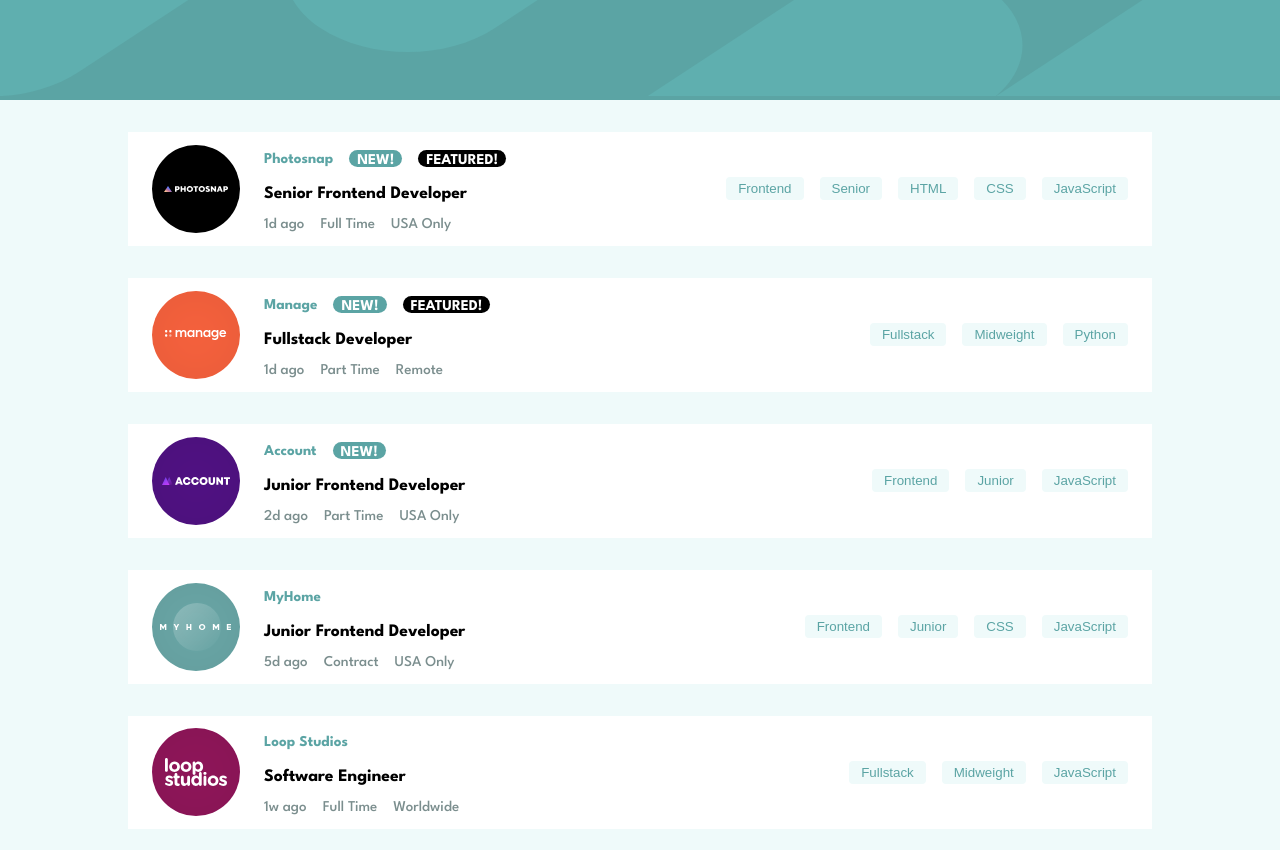
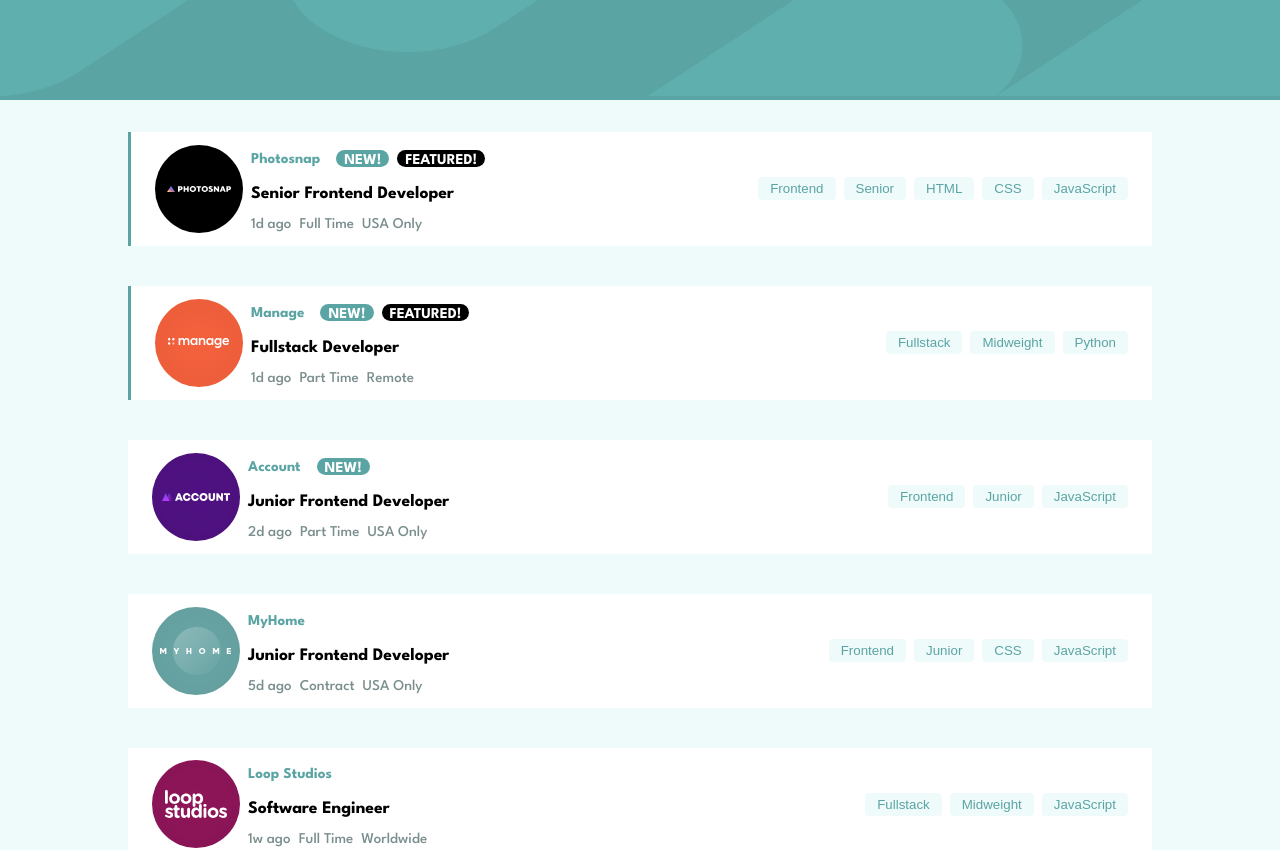
Before and after one commit to Know-Thyself/job-listings-react, a React (Create React App) app: page / in a window 1280 px wide. Shown: the top 850 px of the page. Built offline with nearby package versions, Linux system fonts and the light colour scheme.

Commit message:
responsive design - mobile and desktop layout

```diff
--- a/src/App.css
+++ b/src/App.css
@@ -29,15 +29,10 @@
 	margin: 2rem auto;
 }
 
-.job-list-wrapper {
-  background-color: white;
-  margin-bottom: 2rem;
-  padding: 0 1.5rem;
-}
-
 .categories {
 	display: none;
 	justify-content: flex-start;
+	flex-wrap: wrap;
 	background-color: white;
 	padding: 1rem 1.5rem;
 	gap: 0.5rem;
@@ -66,24 +61,51 @@
 	background-color: black;
 }
 
+.job-list-wrapper {
+	background-color: white;
+	margin-bottom: 2.5rem;
+	padding: 0 1.5rem;
+}
+
 .job-list-wrapper,
-.company-new-featured,
-.left,
-.right,
-.details {
+.left {
 	display: flex;
-  justify-content: space-between;
-  align-items: center;
-  gap: 1rem;
+	flex-direction: column;
+	justify-content: flex-start;
+	align-items: flex-start;
+	text-align: left;
 }
+
+.featured-wrapper {
+	border-left: solid var(--dark-cyan);
+}
+.left {
+	margin-top: 0;
+}
+
+.logo-wrapper {
+	height: 44px;
+	width: 44px;
+	text-align: left;
+	margin-top: -1.3rem;
+}
+
+.company-new-featured {
+	display: flex;
+	gap: 0.5rem;
+}
+.company {
+	margin-right: 0.5rem;
+	color: var(--dark-cyan);
+}
+
 .company-new-featured,
 .position {
 	font-family: 'League Spartan', sans-serif;
 	font-weight: 700;
+	margin-top: -0.65rem;
 }
-.company {
-  color: var(--dark-cyan);
-}
+
 .new,
 .featured {
 	color: white;
@@ -96,25 +118,27 @@
 .featured {
 	background-color: black;
 }
-.description {
-  display: flex;
-  flex-direction: column;
-  justify-content: center;
-  align-items: flex-start;
-}
-
-.company-new-featured,
-.position,
-.details {
-  line-height: normal;
-  margin: 0 0.5rem;
-}
 
 .details {
+	display: flex;
+	justify-content: flex-start;
+	align-items: center;
+	gap: 0.5rem;
 	font-family: 'League Spartan', sans-serif;
 	font-weight: 500;
 	color: var(--dark-grayish-cyan);
+	margin-top: -1.45rem;
 }
+
+.right {
+	display: flex;
+	width: 100%;
+	flex-wrap: wrap;
+	gap: 0.5rem;
+	border-top: solid 1px var(--dark-grayish-cyan);
+	padding: 1rem 0;
+}
+
 .role,
 .level,
 .language,
@@ -134,3 +158,44 @@
 	background-color: var(--dark-cyan);
 	color: white;
 }
+
+@media only screen and (min-width: 729px) {
+	.job-list-wrapper,
+	.left {
+		flex-direction: row;
+	}
+	.logo-wrapper {
+		height: 88px;
+		width: 88px;
+		text-align: left;
+		margin-top: 0;
+	}
+	.description {
+		display: flex;
+		width: 100%;
+		flex-direction: column;
+		justify-content: center;
+		align-items: flex-start;
+	}
+	.job-list-wrapper,
+	.company-new-featured,
+	.left,
+	.details {
+		justify-content: space-between;
+		align-items: center;
+		gap: 0.5rem;
+	}
+	.company-new-featured,
+	.position,
+	.details {
+		line-height: normal;
+		margin: 0;
+	}
+	.right {
+		width: auto;
+		gap: 0.5rem;
+		justify-content: flex-end;
+		border-top: none;
+		padding: 0;
+	}
+}
--- a/src/components/JobListing.js
+++ b/src/components/JobListing.js
@@ -18,9 +18,19 @@
 			/>
 			{jobList.map((job) => {
 				return (
-					<div className='job-list-wrapper'>
+					<div
+						className={
+							job.featured ? 'job-list-wrapper featured-wrapper' : 'job-list-wrapper'
+						}
+					>
 						<div className='left'>
-							<img src={job.logo} alt='logo' />
+							<div className='logo-wrapper'>
+								<img
+									src={job.logo}
+									alt='logo'
+									style={{ width: 'inherit', height: 'inherit' }}
+								/>
+							</div>
 							<div className='description'>
 								<div className='company-new-featured'>
 									<h4 className='company'>{job.company}</h4>
```
Lines whose indentation alone changed are shown as unchanged.
